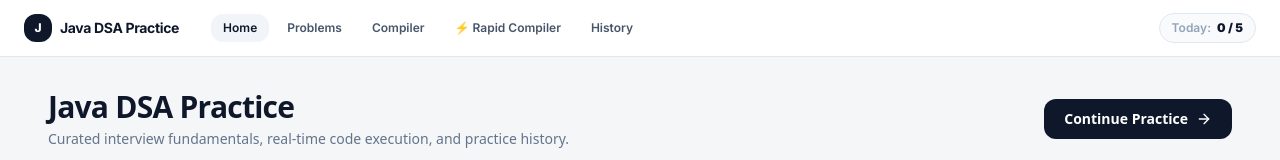
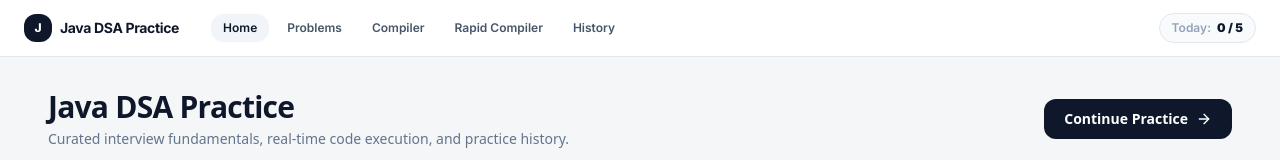
Before and after one commit to SriramGandhiS/Dsa-practise-platform, a Next.js app: page / in a window 1280 px wide. Shown: the top 160 px of the page. Built offline with nearby package versions, Linux system fonts and the light colour scheme; no server answers; the database is empty.

Commit message:
feat: remove emoji from Rapid Compiler navbar link

```diff
--- a/src/components/Navbar.tsx
+++ b/src/components/Navbar.tsx
@@ -32,7 +32,7 @@ export function Navbar() {
     { href: "/", label: "Home" },
     { href: "/questions", label: "Problems" },
     { href: "/compiler", label: "Compiler" },
-    { href: "/rapid-compiler", label: "⚡ Rapid Compiler" },
+    { href: "/rapid-compiler", label: "Rapid Compiler" },
     { href: "/history", label: "History" },
   ];
 
```
